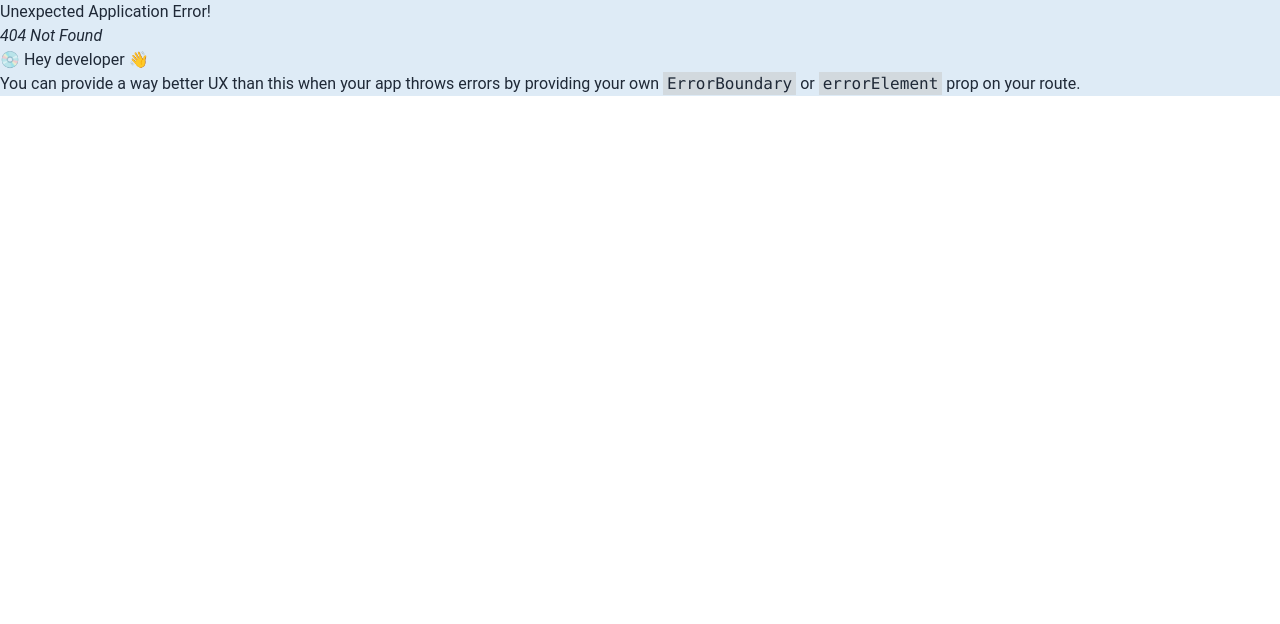
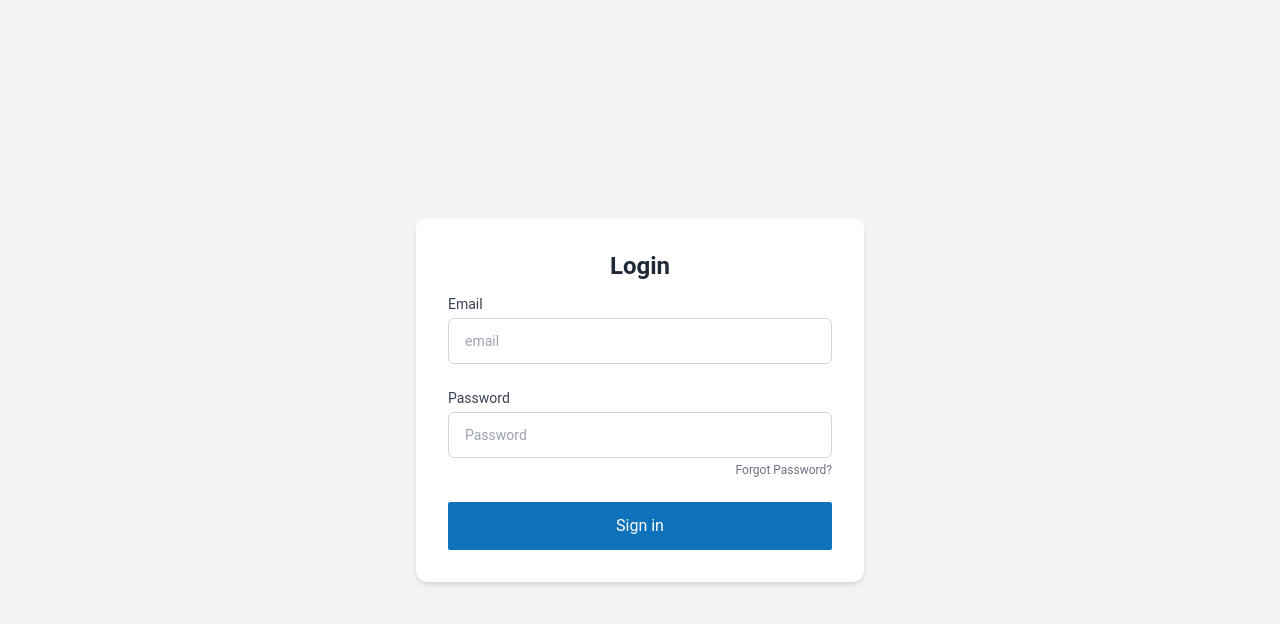
Before and after one commit to arbinzaman/rahimafrooz-battery, a React (Vite) app: page /login in a window 1280 px wide. Before the commit this address had no page. Shown: the top 624 px of the page. Built offline with nearby package versions, Linux system fonts and the light colour scheme.

Commit message:
feat: Setup Login From

```diff
--- /dev/null
+++ b/src/pages/Dashboard/Login.jsx
@@ -0,0 +1,52 @@
+const Login = () => {
+    const handleLogin = (event) => {
+        event.preventDefault();
+        const form = event.target;
+        const email = form.email.value;
+        const password = form.password.value;
+        console.log(email, password);
+    }
+    return (
+      <div className="flex items-center justify-center min-h-screen bg-gray-100 px-4">
+        <div className="w-full max-w-md p-8 space-y-3 rounded-xl bg-white shadow-md">
+          <h1 className="text-2xl font-bold text-center text-gray-800">Login</h1>
+          <form onSubmit={handleLogin} noValidate="" action="" className="space-y-6">
+            <div className="space-y-1 text-sm">
+              <label htmlFor="email" className="block text-gray-700">
+                Email
+              </label>
+              <input
+                type="email"
+                name="email"
+                id="email"
+                placeholder="email"
+                className="w-full px-4 py-3 rounded-md border border-gray-300 text-gray-800 focus:border-primary focus:outline-none"
+              />
+            </div>
+            <div className="space-y-1 text-sm">
+              <label htmlFor="password" className="block text-gray-700">
+                Password
+              </label>
+              <input
+                type="password"
+                name="password"
+                id="password"
+                placeholder="Password"
+                className="w-full px-4 py-3 rounded-md border border-gray-300 text-gray-800 focus:border-primary focus:outline-none"
+              />
+              <div className="flex justify-end text-xs text-gray-500">
+                <a rel="noopener noreferrer" href="#">
+                  Forgot Password?
+                </a>
+              </div>
+            </div>
+            <button type="submit" className="block w-full p-3 text-center rounded-sm text-white bg-primary hover:bg-primary-dark">
+              Sign in
+            </button>
+          </form>
+        </div>
+      </div>
+    );
+  };
+
+  export default Login;
--- /dev/null
+++ b/src/routes/PrivateRoutes/PrivateRoute.jsx
@@ -0,0 +1,21 @@
+import { useContext } from 'react';
+import { Navigate, useLocation } from 'react-router-dom';
+import { AuthContext } from '../../../../Api/Context/AuthProvider';
+
+
+const PrivateRoute = ({children}) => {
+    const {user,loading} = useContext(AuthContext);
+    const location = useLocation();
+
+    if(loading){
+        return
+    }
+    if(!user){
+        return <Navigate to ="/login"
+         state={{from: location}}
+         replace></Navigate>
+    }
+    return children;
+};
+
+export default PrivateRoute;
--- a/src/routes/routes.jsx
+++ b/src/routes/routes.jsx
@@ -17,6 +17,7 @@ import SpecialAwards from "../pages/About/SpecialAwards";
 import FindDealer from "../pages/FindDealer";
 import Manufacturing from "../pages/About/Manufacturing";
 import DashboardLayout from "../layouts/DashboardLayout";
+import Login from "../pages/Dashboard/Login";
 
 const routes = createBrowserRouter([
   {
@@ -90,6 +91,10 @@ const routes = createBrowserRouter([
     ],
   },
   {
+    path: "/login",
+    element: <Login />,
+  },
+  {
     path: "/dashboard",
     element: <DashboardLayout />,
     children: [
```
